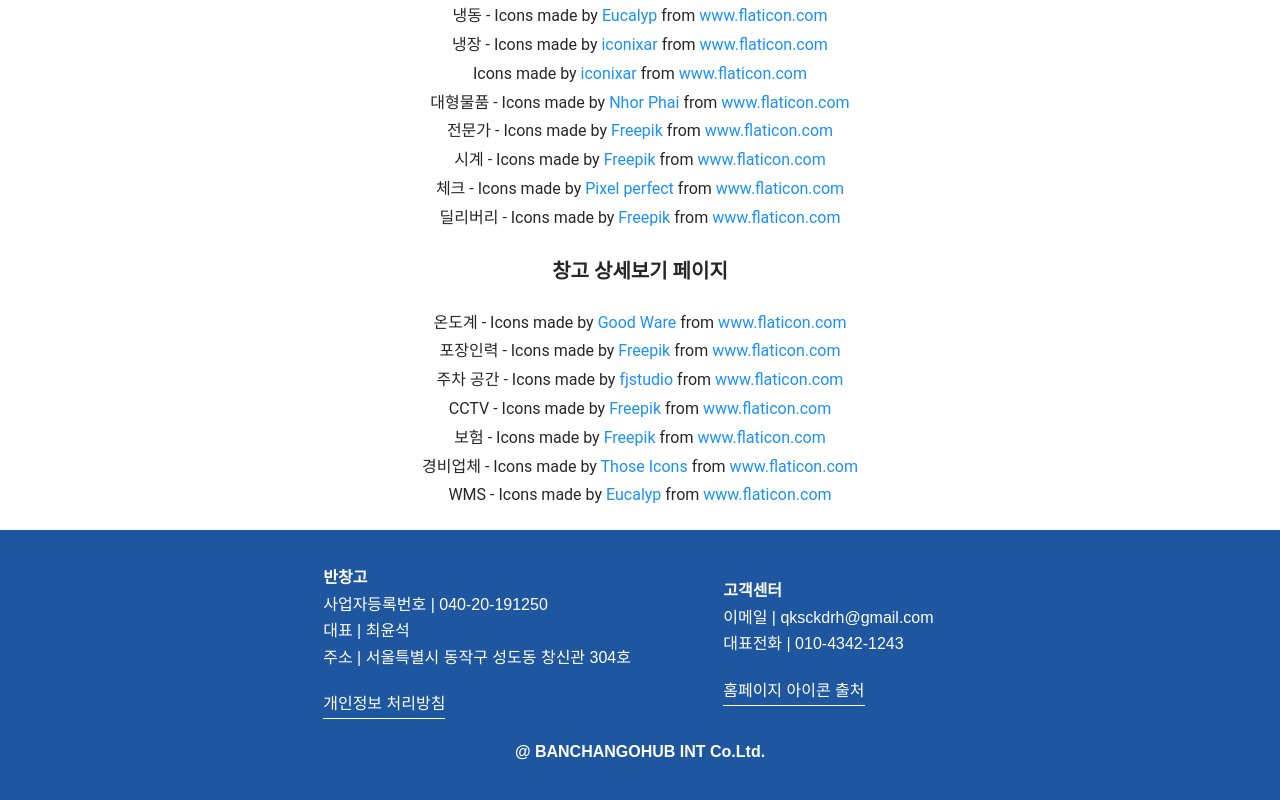
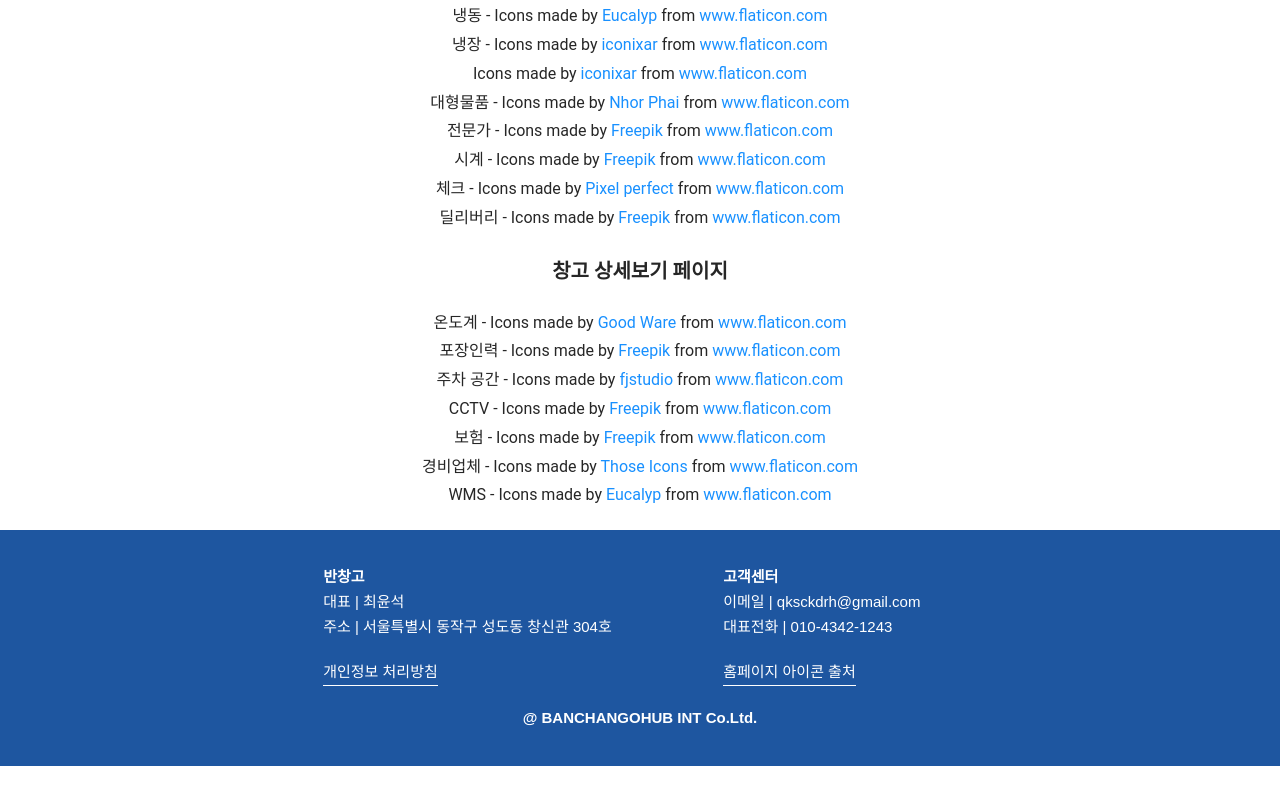
Before and after one commit to WhereHouseGM/banchango_frontend, a React (Create React App) app: page /icon-source in a window 1280 px wide. Shown: the part 378-1178 px from the top of the page. After the commit the page ends 1144 px from the top, so only its background shows below. Built offline with nearby package versions, Linux system fonts and the light colour scheme; a web font is replaced by a local one.

Commit message:
Issue #98 푸터 사이즈 변경

```diff
--- a/src/Components/Footer/index.js
+++ b/src/Components/Footer/index.js
@@ -13,6 +13,7 @@ const Container = styled.div`
   align-items: center;
   justify-content: center;
   line-height: 1.66;
+  font-size: 15px;
   @media (max-width: 768px) {
     font-size: 9px;
   }
@@ -79,8 +80,6 @@ const Footer = () => {
           <LeftBox>
             <BoxTitle>반창고</BoxTitle>
             <BoxBody>
-              사업자등록번호 | 040-20-191250
-              <br />
               대표 | 최윤석 <br />
               주소 | 서울특별시 동작구 성도동 창신관 304호
             </BoxBody>
```
